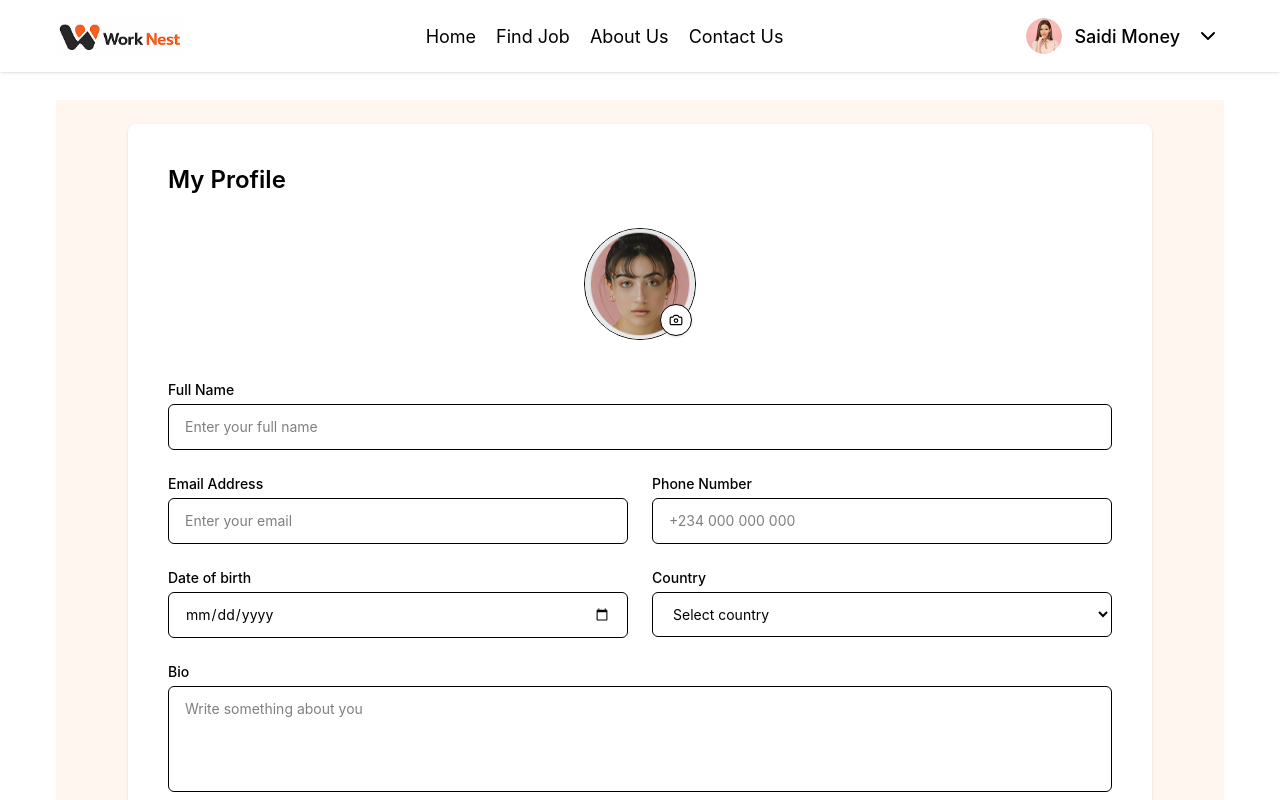
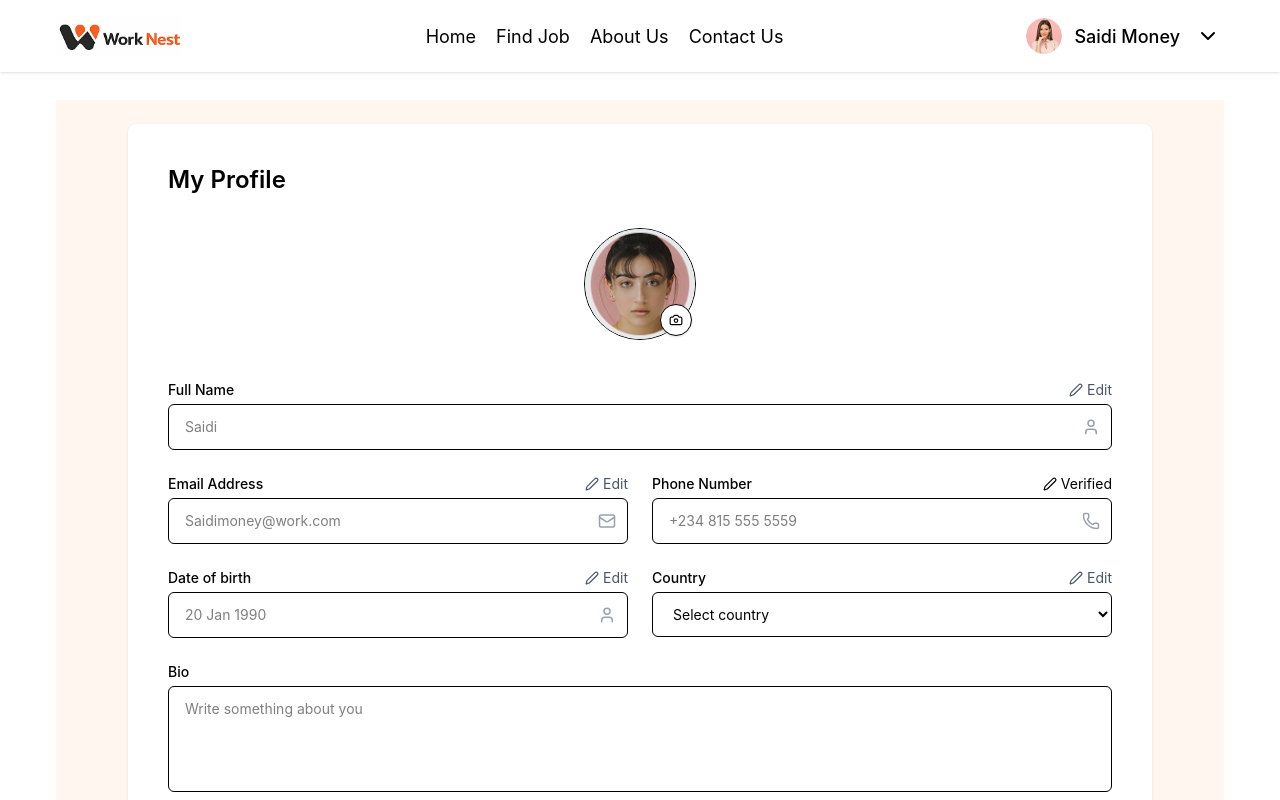
Before and after one commit to Wayles-D/Worknest, a React (Vite) app: page /profile in a window 1280 px wide. Shown: the top 800 px of the page. Built offline with nearby package versions, Linux system fonts and the light colour scheme; a web font is replaced by a local one.

Commit message:
refact:input fields on the profilepage

```diff
--- a/src/pages/Profile.jsx
+++ b/src/pages/Profile.jsx
@@ -1,15 +1,13 @@
 import { useState, useRef } from "react";
 import { useMutation } from "@tanstack/react-query";
-import { Camera } from "lucide-react";
+import { Camera, User, Mail, Phone, CheckCircle, Edit2 } from "lucide-react";
 import AvatarPlaceholder from "@/assets/images/avatar-placeholder.png";
-
 
 const submitProfile = async (data) => {
   await new Promise((res) => setTimeout(res, 1000));
   console.log("Profile saved:", data);
   return data;
 };
-
 
 const Profile = () => {
   const fileInputRef = useRef(null);
@@ -86,60 +84,127 @@ const Profile = () => {
         {/* Form */}
         <form onSubmit={handleSubmit} className="space-y-6">
           <div>
-            <label className="block text-sm font-medium mb-1">Full Name</label>
+            <div className="flex items-center justify-between mb-1">
+              <label className="block text-sm font-medium">Full Name</label>
+              <button
+                type="button"
+                className="flex items-center gap-1 text-sm text-gray-600 hover:text-gray-800"
+              >
+                <Edit2 size={14} />
+                <span>Edit</span>
+              </button>
+            </div>
+            <div className="relative">
               <input
                 name="fullName"
                 value={form.fullName}
                 onChange={handleChange}
-              placeholder="Enter your full name"
-              className="w-full border rounded-md px-4 py-3 text-sm"
+                placeholder="Saidi"
+                className="w-full border rounded-md px-4 py-3 text-sm pr-10"
               />
-          </div>
-
-          <div className="grid grid-cols-1 md:grid-cols-2 gap-6">
-            <div>
-              <label className="block text-sm font-medium mb-1">
-                Email Address
-              </label>
-              <input
-                name="email"
-                value={form.email}
-                onChange={handleChange}
-                placeholder="Enter your email"
-                className="w-full border rounded-md px-4 py-3 text-sm"
-              />
-            </div>
-
-            <div>
-              <label className="block text-sm font-medium mb-1">
-                Phone Number
-              </label>
-              <input
-                name="phone"
-                value={form.phone}
-                onChange={handleChange}
-                placeholder="+234 000 000 000"
-                className="w-full border rounded-md px-4 py-3 text-sm"
+              <User
+                size={18}
+                className="absolute right-3 top-1/2 -translate-y-1/2 text-gray-400"
               />
             </div>
           </div>
 
           <div className="grid grid-cols-1 md:grid-cols-2 gap-6">
             <div>
-              <label className="block text-sm font-medium mb-1">
-                Date of birth
+              <div className="flex items-center justify-between mb-1">
+                <label className="block text-sm font-medium">
+                  Email Address
                 </label>
+                <button
+                  type="button"
+                  className="flex items-center gap-1 text-sm text-gray-600 hover:text-gray-800"
+                >
+                  <Edit2 size={14} />
+                  <span>Edit</span>
+                </button>
+              </div>
+              <div className="relative">
                 <input
-                name="dob"
-                type="date"
-                value={form.dob}
+                  name="email"
+                  value={form.email}
                   onChange={handleChange}
-                className="w-full border rounded-md px-4 py-3 text-sm"
+                  placeholder="Saidimoney@work.com"
+                  className="w-full border rounded-md px-4 py-3 text-sm pr-10"
                 />
+                <Mail
+                  size={18}
+                  className="absolute right-3 top-1/2 -translate-y-1/2 text-gray-400"
+                />
+              </div>
             </div>
 
             <div>
-              <label className="block text-sm font-medium mb-1">Country</label>
+              <div className="flex items-center justify-between mb-1">
+                <label className="block text-sm font-medium">
+                  Phone Number
+                </label>
+                <div className="flex items-center gap-1 text-sm">
+                  <Edit2 size={14} />
+                  <span>Verified</span>
+                </div>
+              </div>
+              <div className="relative">
+                <input
+                  name="phone"
+                  value={form.phone}
+                  onChange={handleChange}
+                  placeholder="+234 815 555 5559"
+                  className="w-full border rounded-md px-4 py-3 text-sm pr-10"
+                />
+                <Phone
+                  size={18}
+                  className="absolute right-3 top-1/2 -translate-y-1/2 text-gray-400"
+                />
+              </div>
+            </div>
+          </div>
+
+          <div className="grid grid-cols-1 md:grid-cols-2 gap-6">
+            <div>
+              <div className="flex items-center justify-between mb-1">
+                <label className="block text-sm font-medium">
+                  Date of birth
+                </label>
+                <button
+                  type="button"
+                  className="flex items-center gap-1 text-sm text-gray-600 hover:text-gray-800"
+                >
+                  <Edit2 size={14} />
+                  <span>Edit</span>
+                </button>
+              </div>
+              <div className="relative">
+                <input
+                  name="dob"
+                  type="text"
+                  value={form.dob}
+                  onChange={handleChange}
+                  placeholder="20 Jan 1990"
+                  className="w-full border rounded-md px-4 py-3 text-sm pr-10"
+                />
+                <User
+                  size={18}
+                  className="absolute right-3 top-1/2 -translate-y-1/2 text-gray-400"
+                />
+              </div>
+            </div>
+
+            <div>
+              <div className="flex items-center justify-between mb-1">
+                <label className="block text-sm font-medium">Country</label>
+                <button
+                  type="button"
+                  className="flex items-center gap-1 text-sm text-gray-600 hover:text-gray-800"
+                >
+                  <Edit2 size={14} />
+                  <span>Edit</span>
+                </button>
+              </div>
               <select
                 name="country"
                 value={form.country}
@@ -167,13 +232,19 @@ const Profile = () => {
           </div>
 
           {/* Actions */}
-          <div className="flex justify-end pt-6">
+          <div className="flex justify-end gap-10 pt-6">
             <button
               type="submit"
               disabled={mutation.isLoading}
-              className="px-6 py-2 rounded-md bg-orange-500 text-white hover:bg-orange-600 disabled:opacity-50"
+              className="px-6 py-2 my-1 font-semibold rounded-md bg-orange-500 text-black hover:bg-orange-600 disabled:opacity-50"
             >
-              {mutation.isLoading ? "Saving..." : "Save Changes"}
+              {mutation.isLoading ? "Saving..." : "Update"}
+            </button>
+            <button
+              type="button"
+              className="px-6 py-2 my-1 font-semibold rounded-md border border-orange-500 text-orange-500 hover:bg-orange-50"
+            >
+              Cancel
             </button>
           </div>
         </form>
```
Lines whose indentation alone changed are shown as unchanged.
